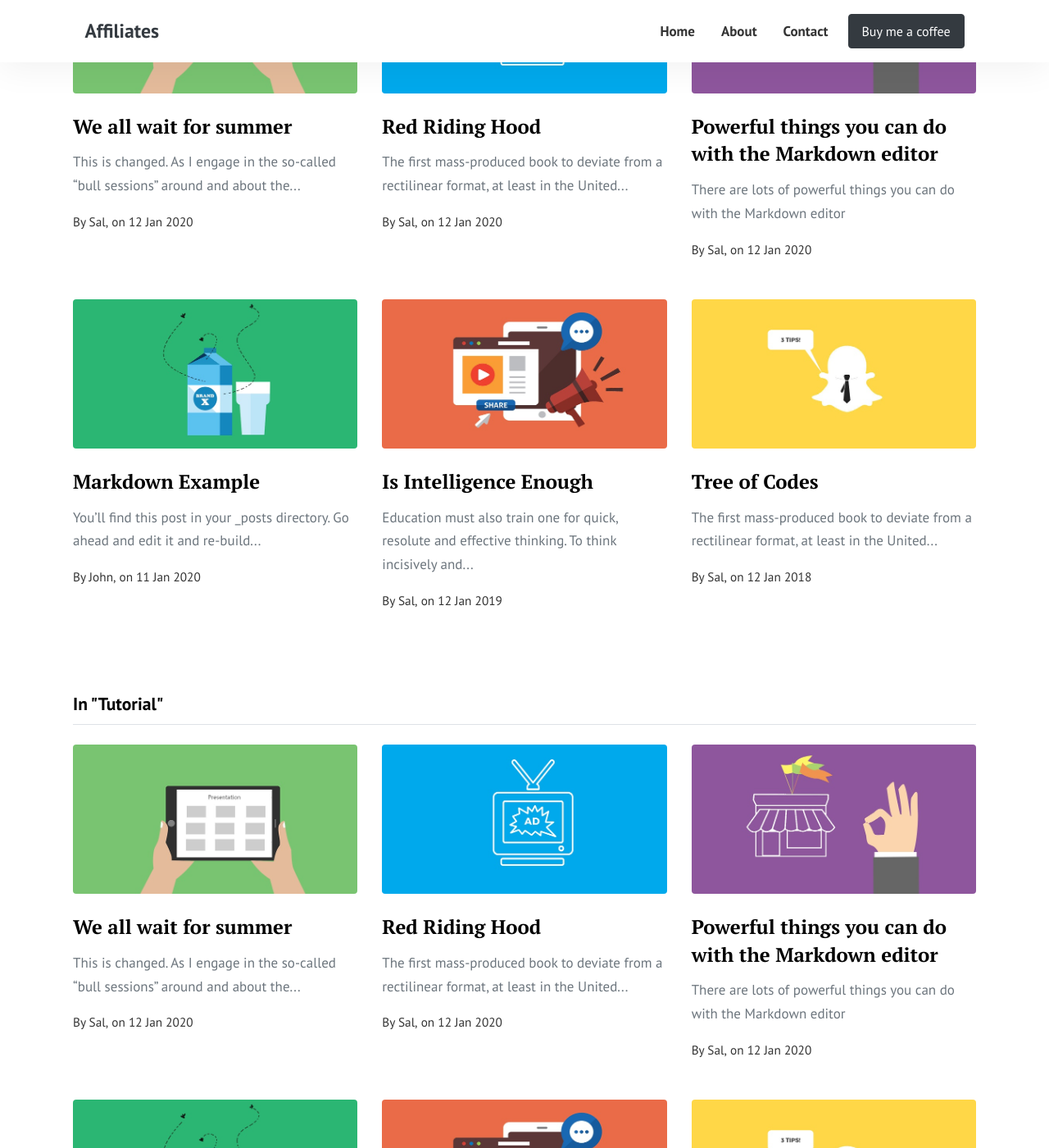
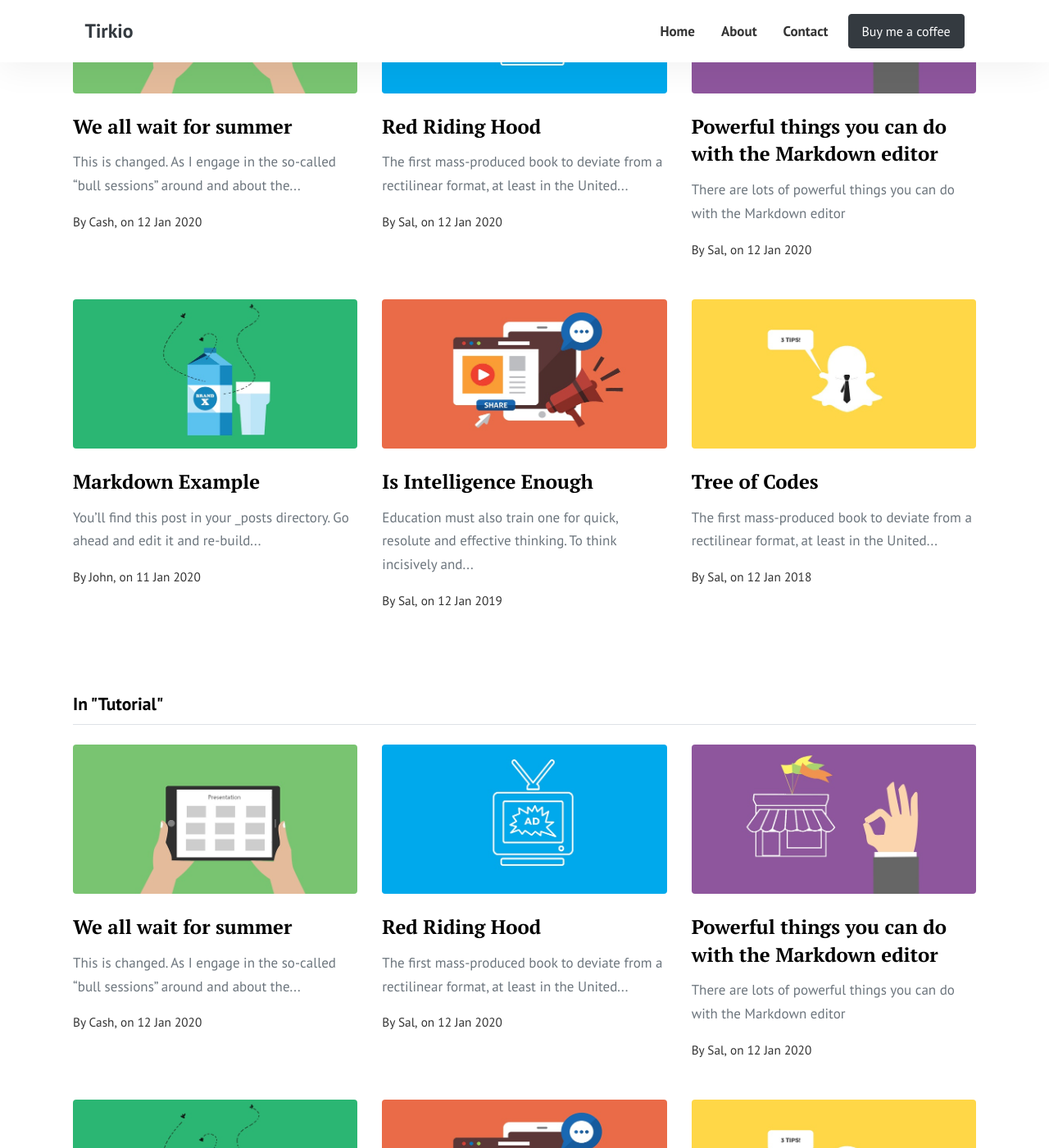
Before and after one commit to tirkio/www.tirkio.com, a Jekyll site: the page built from pages/categories.html, in a window 1280 px wide and 1400 px high, scrolled down 299 px. Shown: the whole window at 82% size. Built offline with Jekyll 4.4.1, drawn with Linux system fonts in a browser that asks for light colours.

Commit message:
Update _config.yml

```diff
--- a/_config.yml
+++ b/_config.yml
@@ -1,11 +1,11 @@
-title: "Affiliates"
-email: wowthemesnet@gmail.com
+title: "Tirkio"
+email: blahblah@protonmail.com
 timezone: UTC
 baseurl: ""
 permalink: "/:title/"
 logo: 'assets/images/logo.png'
 favicon: 'assets/images/favicon.ico'
-author: Sal
+author: Cash
 paginate: 30
 disqus: 'demowebsite'
 locale: en_us
@@ -41,11 +41,7 @@ authors:
     twitter: https://twitter.com/wowthemesnet
     description: "This is the author box. Write a short description of the author here. You are currently previewing Affiliates theme demo, a Jekyll template compatible with Github pages."
 
-# Social
-# social:
-#  instagram: https://www.instagram.com/bootstrapstarter/
-#  facebook: https://www.facebook.com/bootstrapstartercom-346329609045284
-#  twitter: https://twitter.com/bstartercom
+
 
 # Plugins
 plugins:
```
